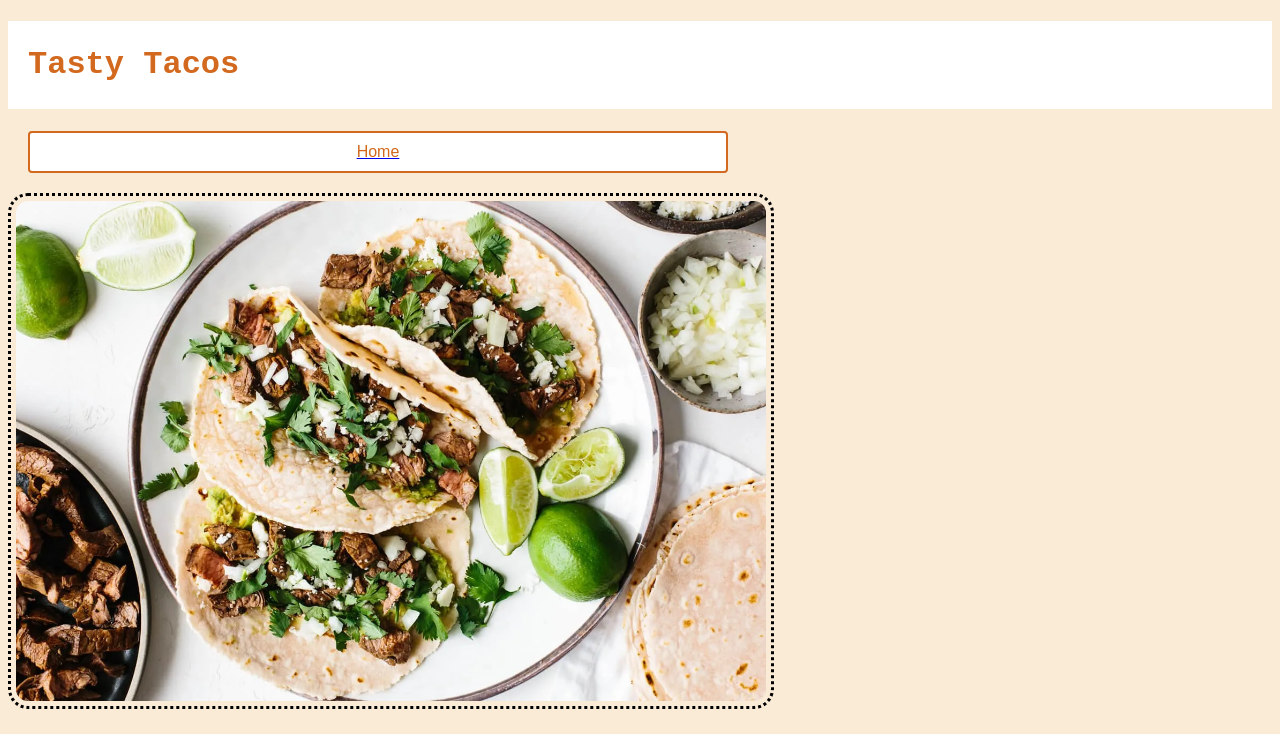
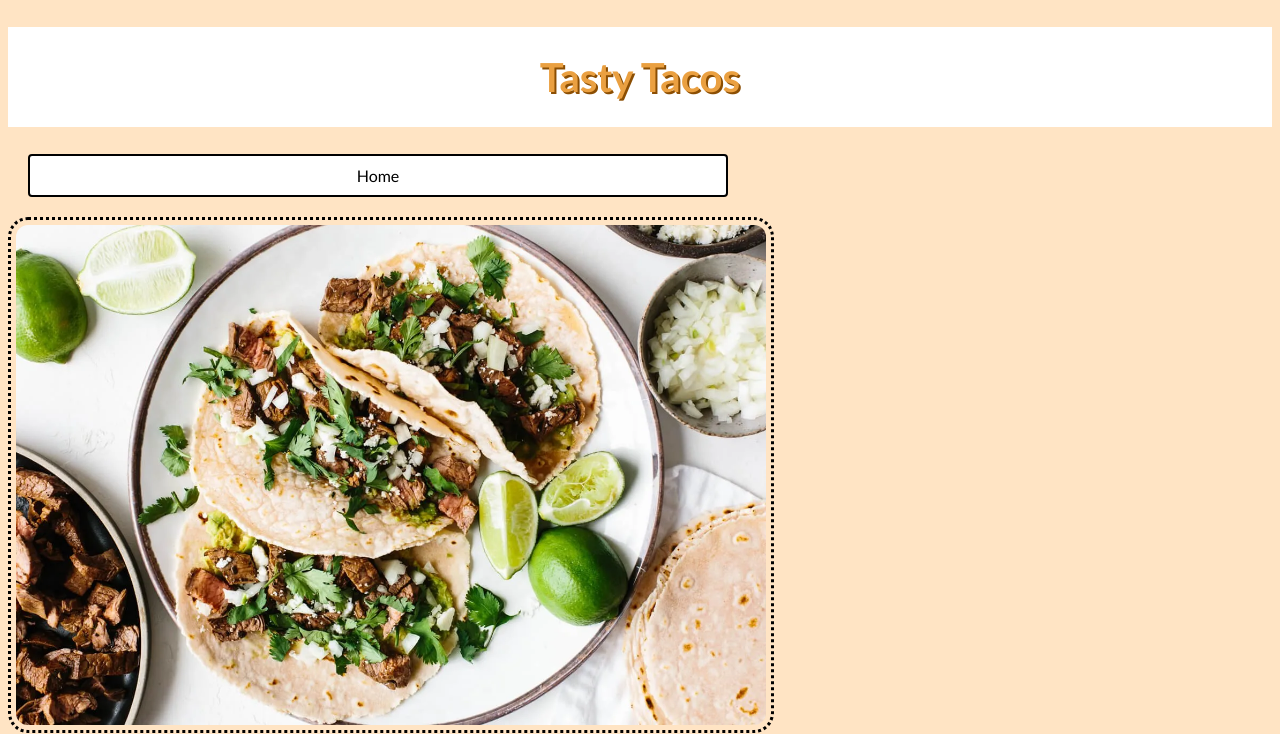
Before and after one commit to lsundal1/odin-recipes, a plain HTML site: page tacos.html in a window 1280 px wide. Shown: the top 734 px of the page. Drawn offline with Linux system fonts and the light colour scheme.

Commit message:
brownies.html

```diff
--- a/index.css
+++ b/index.css
@@ -1,6 +1,6 @@
 body {
-    background-color: antiquewhite;
-    font-family: 'Courier New', Courier, monospace;
+    background-color: bisque;
+    font-family:'Gill Sans', 'Gill Sans MT', Calibri, 'Trebuchet MS', sans-serif;
     font-size: 30;
     line-height: 1.5;
     color: black;
@@ -14,18 +14,20 @@ body {
     border-radius: 20px;
 }
 .heading {
-    font-family: 'Courier New', Courier, monospace;
-    font-size: 70;
+    font-size: 40px;
     font-weight: bold;
+    text-align: center;
+    text-shadow: 2px 2px #8b4e03;
     padding: 20px;
-    color: chocolate;
+    color: rgb(234, 160, 65);
     background-color: white;
 }
 
 .btn {
     background-color: white;
-    border: 2px solid chocolate;
-    color: chocolate;
+    border: 2px solid black;
+    color: black;
+    font-family: 'Gill Sans', 'Gill Sans MT', Calibri, 'Trebuchet MS', sans-serif;
     padding: 10px 20px;
     margin: 20px;
     text-align: center;
@@ -39,8 +41,8 @@ body {
   }
 
 .btn:hover {
-    background-color:chocolate;
-    border: 2px solid chocolate;
+    background-color:rgb(234, 160, 65);
+    border: 2px solid rgb(234, 160, 65);
     color: black;
     padding: 10px 20px;
     text-align: center;
@@ -50,3 +52,7 @@ body {
     border-radius: 4px;
     box-shadow: 0 12px 16px 0 rgba(0,0,0,0.24), 0 17px 50px 0 rgba(0,0,0,0.19);
 }
+
+a:link {
+    text-decoration: none;
+  }
--- a/tacos.html
+++ b/tacos.html
@@ -6,7 +6,7 @@
     <link rel="stylesheet" href="index.css">
   </head>
 
-  <body>
+  <body class="background">
     <h1 class="heading">Tasty Tacos</h1>
     <a href="index.html">
         <button class="btn">Home</button>
@@ -16,7 +16,7 @@
     <h2>Carne asada tacos are delicious flank steak, Mexican-inspired street tacos!</h2>
         <p>I think we've firmly established (through the numerous recipes on this website) that I'm a lover of Mexican food. For me, Mexican food is all about fresh ingredients, bold flavor and simple spices. It's unfussy, approachable and let's be honest, it's always the perfect cuisine for a party or good time.</p>
     <h3>Ingredients</h3>
-        <ul>
+        <ul class="ulist">
             <li>Butter</li>
             <li>Vegetable oil</li>
             <li>Dark Brown Sugar</li>
```
Also changed, not shown: lasagne.html (+1 -1 lines).
